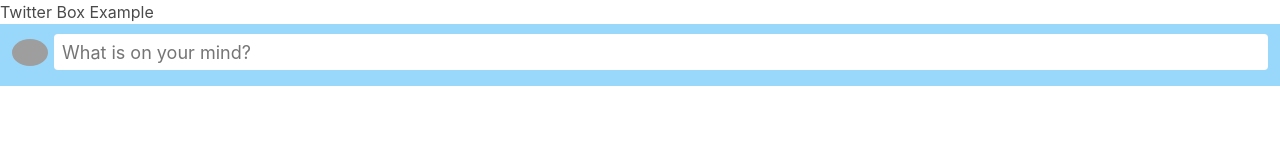
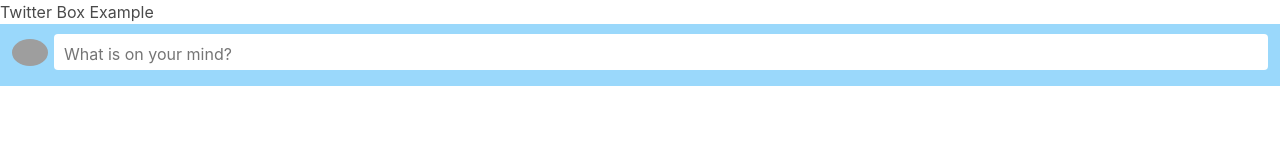
Before and after one commit to taverasmisael/TwitterBox, a React (Create React App) app: page / in a window 1280 px wide. Shown: the top 160 px of the page. Built offline with nearby package versions, Linux system fonts and the light colour scheme; grey boxes are pictures that could not be loaded.

Commit message:
remain open only if can tweet

```diff
--- a/src/components/TwitterBox/TwitterBox.module.sass
+++ b/src/components/TwitterBox/TwitterBox.module.sass
@@ -19,8 +19,6 @@
     .textarea
       min-height: 100%
       max-height: 100%
-      &:focus
-        border: 2px solid rgba($twitterColor, 0.6)
     .actions
       display: grid
       grid-template-areas: "addons . submit"
@@ -35,17 +33,18 @@
   width: 100%
 
 .textarea
-  border: 0
+  border: 2px solid transparent
   border-radius: 4px
   box-shadow: none
   grid-area: textarea
-  font-size:  18px
+  font-size:  16px
   height: 100%
   padding: 8px
   resize: none
-  will-change: border, max-height
+  will-change: border-color, ma x-height
   width: 100%
   &:focus
+    border-color: rgba($twitterColor, 0.6)
     border-radius: 4px
     outline: none
 
--- a/src/components/TwitterBox/Twitterbox.js
+++ b/src/components/TwitterBox/Twitterbox.js
@@ -70,7 +70,7 @@
   }
 
   onFocus = () => this.setState({ isOpen: true })
-  onBlur = () => this.setState({ isOpen: false })
+  onBlur = () => this.setState(state => ({ isOpen: state.canTweet }))
   onChange = ({ target }) => {
     const canTweet =
       target.value.length && target.value.length <= this.maxTweetLength
```
